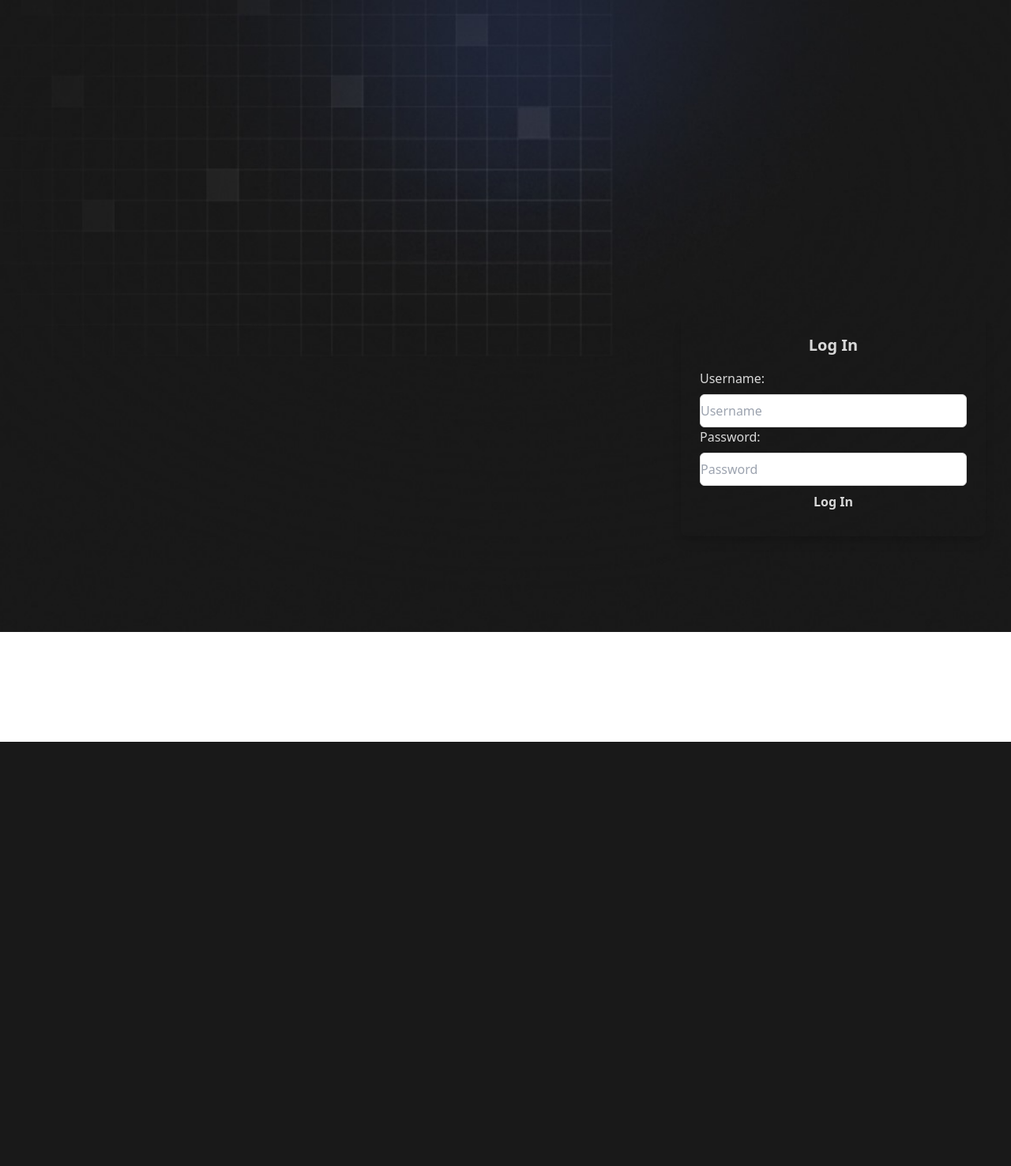
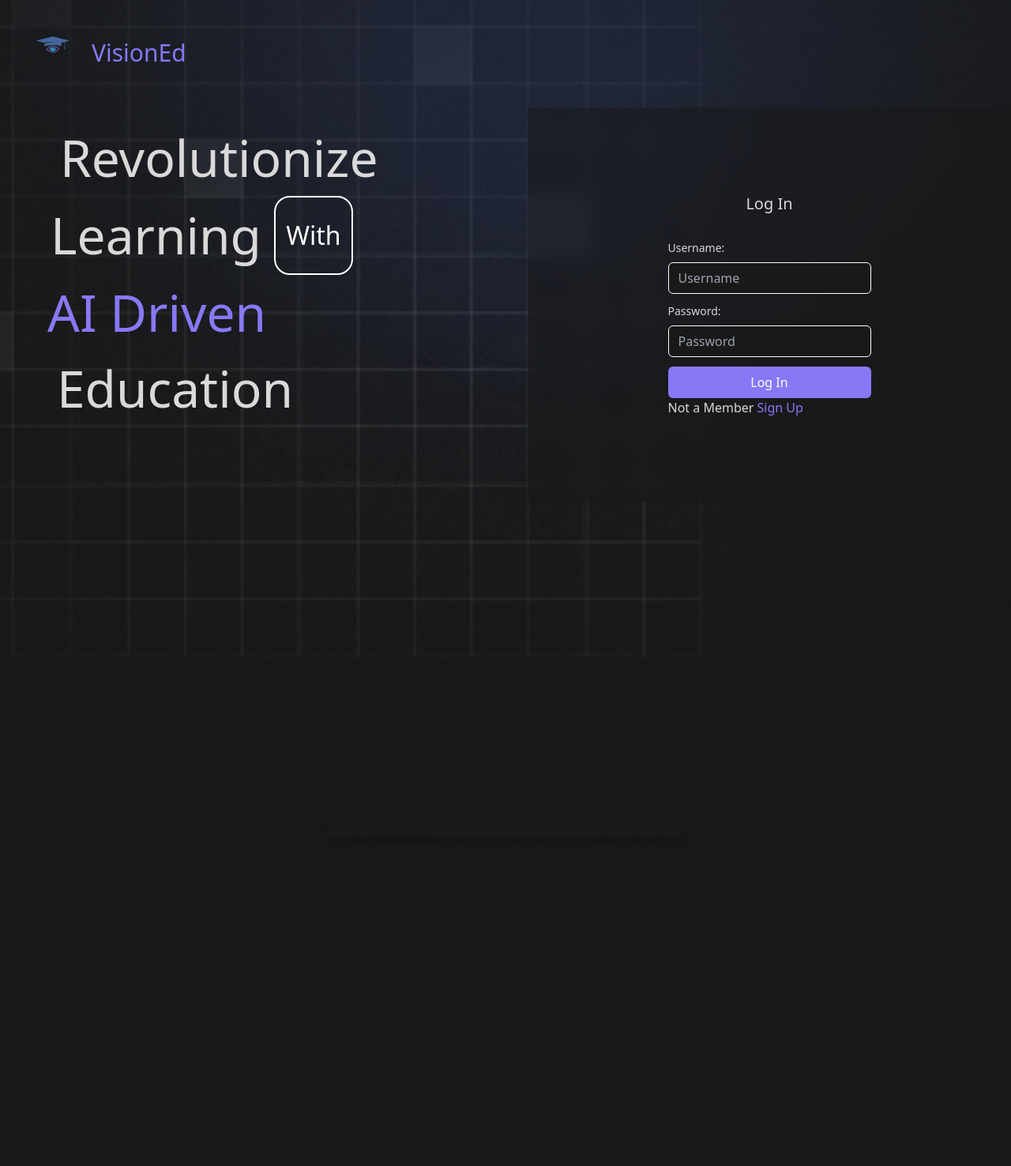
Before and after one commit to 1iamharshraj/VisionED, a Django app: page /login in a window 1280 px wide. Shown: the whole page at 79% size. Before the commit the page ends 939 px from the top, so only its background shows below. Run offline with Django 5.2, Linux system fonts and the light colour scheme; parts of the project's set-up code (start-up, migrations or seed data) failed here and were passed over; some libraries are stand-ins or nearby versions.

Commit message:
Login,Reigster ui change and route error fixed

```diff
--- a/home/forms.py
+++ b/home/forms.py
@@ -50,13 +50,13 @@ class LoginForm(forms.Form):
     username = forms.CharField(
         max_length=150,
         widget=forms.TextInput(attrs={
-            'class': 'mt-2 block w-full px-3 py-2 border border-gray-300 rounded-md shadow-sm placeholder-gray-400 focus:outline-none focus:ring-blue-500 focus:border-blue-500 sm:text-sm',
+            'class': 'mt-2 block w-full h-[40px] p-3 border bg-background text-pure-white  border-gray-300 rounded-md shadow-sm placeholder-text-color focus:outline-none focus:ring-blue-500 focus:border-blue-500 sm:text-sm',
             'placeholder': 'Username',
         })
     )
     password = forms.CharField(
         widget=forms.PasswordInput(attrs={
-            'class': 'mt-2 block w-full px-3 py-2 border border-gray-300 rounded-md shadow-sm placeholder-gray-400 focus:outline-none focus:ring-blue-500 focus:border-blue-500 sm:text-sm',
+            'class': 'mt-2 block w-full h-[40px] p-3 bg-background text-pure-white  border border-gray-300 rounded-md shadow-sm placeholder-text-color focus:outline-none focus:ring-blue-500 focus:border-blue-500 sm:text-sm',
             'placeholder': 'Password',
         })
     )
--- a/home/urls.py
+++ b/home/urls.py
@@ -6,6 +6,7 @@ from . import views
 
 urlpatterns = [
     path('', views.SignUpView.as_view(), name='home'),
+    path('register',views.SignUpView1.as_view(),name='register'),
     path('login',views.LoginView.as_view(),name='login'),
     path("edu_home",views.EducatorHomeView.as_view(),name='edu_home'),
     path("edu_course",views.EducatorCourseView.as_view(),name='edu_course'),
--- a/home/views.py
+++ b/home/views.py
@@ -2,7 +2,7 @@ from django.contrib.auth import login, logout, authenticate
 from django.shortcuts import redirect, render
 from django.urls import reverse_lazy
 from django.views import View
-from django.views.generic import CreateView, FormView
+from django.views.generic import CreateView, FormView,TemplateView
 
 from django.http import JsonResponse
 from home.forms import LoginForm, SignUpForm, EducatorUploadForm
@@ -17,8 +17,8 @@ import google.generativeai as genai
 import requests
 import os
 from PyPDF2 import PdfReader
-import chromadb
-import chromadb.utils.embedding_functions as embedding_functions
+# import chromadb
+# import chromadb.utils.embedding_functions as embedding_functions
 class StudentVidView(View):
     def get(self, request, video_id):
         # URL for the Node.js server, fetching the video based on video_id
@@ -98,6 +98,28 @@ class LogoutView(View):
         return redirect('home')
 
 class SignUpView(CreateView):
+    form_class = SignUpForm
+    template_name = 'users/register.html'  # You can reuse this for different account types
+    success_url = ''  # Redirect based on account type if necessary
+
+    def form_valid(self, form):
+        # Create the user and log them in
+        user = form.save()
+        login(self.request, user)
+
+        # Redirect based on the account type
+        if user.account_type == 'admin':
+            return redirect('admin_home')
+        elif user.account_type == 'student':
+            return redirect('stu_home')
+        elif user.account_type == 'educator':
+            return redirect('edu_home')
+        else:
+            return redirect(self.success_url)
+
+
+
+class SignUpView1(CreateView):
     form_class = SignUpForm
     template_name = 'users/register.html'  # You can reuse this for different account types
     success_url = ''  # Redirect based on account type if necessary
--- a/templates/authenticate/base.html
+++ b/templates/authenticate/base.html
@@ -13,38 +13,39 @@
   <link rel="stylesheet" href="{% static 'css/output.css' %}">
   {% endcompress %}
 
-  <title>Hello, world!</title>
+  <title>Login In</title>
 </head>
 
-<body class="absolute inset-0 bg-black">
+<body class="bg-black relative min-h-screenk">
 
-  <div class="absolute inset-0 bg-[url('/static/img/MainBackground.jpg')] bg-cover bg-center"></div>
+  <!-- Full-screen background image -->
+  <div class="absolute inset-0 bg-[url('/static/img/MAINLOGO.jpg')] bg-cover bg-center"></div>
 
-  <div class="flex justify-end items-center h-screen">
-    <div class="container" style="width: 450px; height: 587px;">
-      <div class="bg-white p-8 rounded-lg shadow-lg" style="height: 100%;">
-        {% if messages %}
-        {% for message in messages %}
-        <div class="alert alert-warning alert-dismissable" role="alert">
-          <button class="close btn btn-success" data-dismiss="alert">
-            <small><sup>x</sup></small>
-          </button>
-          {{ message }}
-        </div>
-        {% endfor %}
-        {% endif %}
+  <!-- Sticky Navigation -->
+  <nav class="fixed top-0 left-0 w-full z-20 ">
+    <div class="container mx-auto flex items-center justify-between p-4">
+      <!-- Logo -->
+      <a href="#" class="flex items-center">
+        <!-- Replace with your image or SVG logo -->
+        <img src="{% static 'img/VisionEdLOGO.png' %}" class="object-contain w-[100px] h-[100px]" alt="Logo">
+        <!-- Adjust height as needed -->
+        <span class="text-primary-ascent  text-[30px] arima-500">VisionEd</span>
+      </a>
+      <!-- Right Side (optional for adding links) -->
+      <div>
+        <!-- You can add navigation links here if needed -->
+      </div>
+    </div>
+  </nav>
 
-        {% block content %}
-        <!-- Your login form or content goes here -->
-        {% endblock %}
-      </div>
+  <!-- Content container, positioned above the background image -->
+  <div class="relative z-10 text-white pt-16"> <!-- Added pt-16 to give space for the sticky nav -->
+    <div class="container py-10">
+      {% block content %}
+      {% endblock %}
     </div>
   </div>
 
-  <!-- Optional JavaScript -->
-  <script src="https://code.jquery.com/jquery-3.3.1.slim.min.js" integrity="sha384-q8i/X+965DzO0rT7abK41JStQIAqVgRVzpbzo5smXKp4YfRvH+8abtTE1Pi6jizo" crossorigin="anonymous"></script>
-  <script src="https://cdnjs.cloudflare.com/ajax/libs/popper.js/1.14.3/umd/popper.min.js" integrity="sha384-ZMP7rVo3mIykV+2+9J3UJ46jBk0WLaUAdn689aCwoqbBJiSnjAK/l8WvCWPIPm49" crossorigin="anonymous"></script>
-  <script src="https://stackpath.bootstrapcdn.com/bootstrap/4.1.1/js/bootstrap.min.js" integrity="sha384-smHYKdLADwkXOn1EmN1qk/HfnUcbVRZyYmZ4qpPea6sjB/pTJ0euyQp0Mk8ck+5T" crossorigin="anonymous"></script>
 
 </body>
 
--- a/templates/authenticate/login.html
+++ b/templates/authenticate/login.html
@@ -1,18 +1,76 @@
 {% extends 'authenticate/base.html' %}
 
 {% block content %}
+
+
+<section class="mt-8">
+    <div class="grid grid-cols-1 md:grid-cols-2 gap-4">
+
+        <!-- Left Column: Text -->
+        <div class="p-4 ml-5">
+            <p class="text-[4rem] arima-300 text-text-color ml-10">Revolutionize</p>
+
+            <!-- Flex container to align Learning and With next to each other -->
+            <div class="flex items-center ml-7">
+                <p class="text-[4rem] arima-500 text-text-color">Learning</p>
+                <p
+                    class="w-[100px] h-[100px] arima-500 flex items-center justify-center text-[2rem] border-2 border-pure-white text-pure-white rounded-[20%] ml-4">
+                    With
+                </p>
+            </div>
+
+            <p class="text-[4rem] text-primary-ascent arima-500 ml-6">AI Driven</p>
+            <p class="text-[4rem] text-text-color arima-500 ml-9">Education</p>
+            <p class="mb-4"></p>
+        </div>
+        <!-- Login Form  -->
+        <div
+            class="p-4 bg-background bg-opacity-50 backdrop-blur-md ml-5 min-w-[250px] min-h-[500px] flex flex-col justify-center items-center space-y-4">
+            <h2 class="text-xl font-bold mb-4 arima-500 text-[40px] text-center text-text-color">Log In</h2>
+            <form method="post" class="text-text-color">
+                {% csrf_token %}
+                <div class="mb-3">
+                    <label for="{{ form.username.id_for_label }}" class="block text-sm font-medium text-white">
+                        {{ form.username.label_tag }}
+                    </label>
+                    {{ form.username }}
+                    {% if form.username.errors %}
+                    <p class="text-red-500 text-sm">{{ form.username.errors }}</p>
+                    {% endif %}
+                </div>
+
+                <!-- Password -->
+                <div class="mb-3">
+                    <label for="{{ form.password.id_for_label }}" class="block text-sm font-medium text-white">
+                        {{ form.password.label_tag }}
+                    </label>
+                    {{ form.password }}
+                    {% if form.password.errors %}
+                    <p class="text-red-500 text-sm">{{ form.password.errors }}</p>
+                    {% endif %}
+                </div>
+
+                <button type="submit"
+                    class="w-full bg-primary-ascent text-pure-white font-bold py-2 rounded-md hover:bg-blue-500 arima-300">Log
+                    In</button>
+
+                <div>
+                    <p class="font-[16px] text-text-color arima-300">Not a Member <a href="register"
+                            class="text-primary-ascent font-[16px] arima-300">Sign Up</a></p>
+                </div>
+            </form>
+        </div>
+
+    </div>
+</section>
+
 <div class="relative h-screen flex items-center justify-center">
     <!-- Black background -->
     <div class="absolute inset-0 bg-black opacity-50"></div>
 
     <!-- Form Container -->
-    <div class="bg-white shadow-lg rounded-lg p-6 w-full max-w-md z-10">
-        <h2 class="text-xl font-bold mb-4 text-center text-text-color">Log In</h2>
-        <form method="post" class="text-text-color">
-            {% csrf_token %}
-            {{ form.as_p }}
-            <button type="submit" class="w-full bg-blue-600 text-white font-bold py-2 rounded-md hover:bg-blue-500">Log In</button>
-        </form>
+    <div class="bg-background shadow-lg rounded-lg p-6 w-full max-w-md z-10">
+
     </div>
 </div>
 {% endblock %}
--- a/templates/users/base.html
+++ b/templates/users/base.html
@@ -41,6 +41,7 @@
     </div>
   </nav>
 
+
   <!-- Content container, positioned above the background image -->
   <div class="relative z-10 text-white pt-16"> <!-- Added pt-16 to give space for the sticky nav -->
     <div class="container py-10">
--- a/templates/users/register.html
+++ b/templates/users/register.html
@@ -113,11 +113,15 @@
         </div>
 
         <!-- Submit Button -->
-        <div class="mt-4">
+        <div class="mt-4 flex justify-center items-center text-center">
           <button type="submit"
             class="bg-secondary-ascent btn-lg w-full h-[40px] text-center hover:bg-primary-ascent text-pure-white arima-300 py-2 px-4 rounded">
             Sign Up
           </button>
+        </div>
+        <div class="mt-2 flex justify-center items-center text-center">
+          <p class="arima-300 text-primary-ascent text-[14px]">Already have an account?<a href="login"
+              class="text-pure-white arima-300 text-[14px]">Login in</a></p>
         </div>
       </form>
     </div>
```
